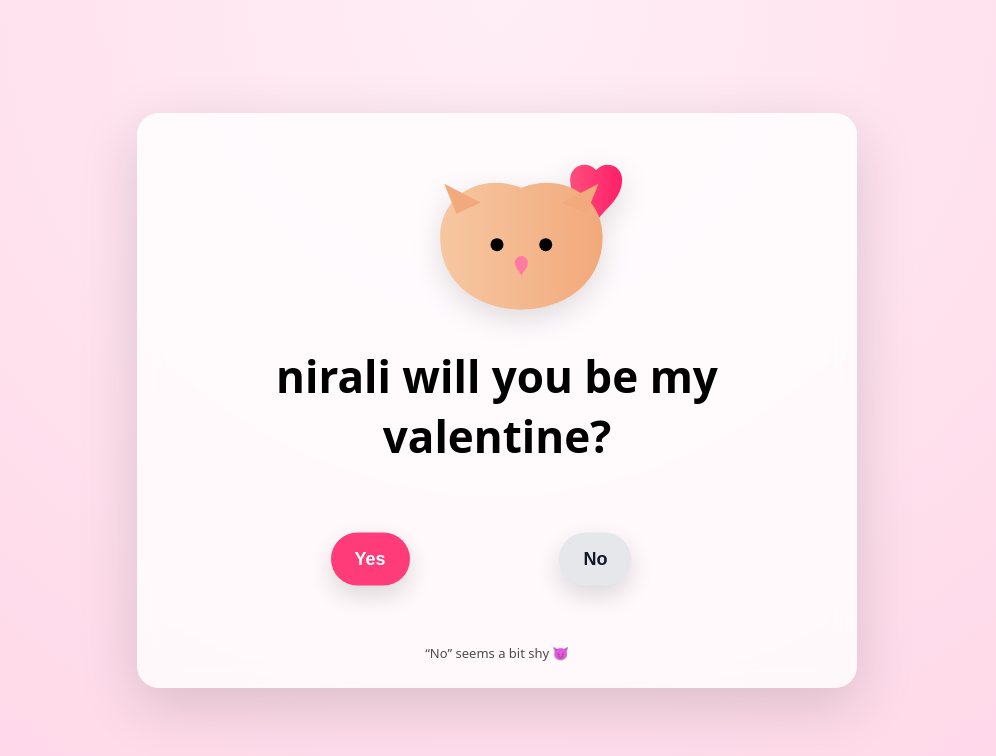
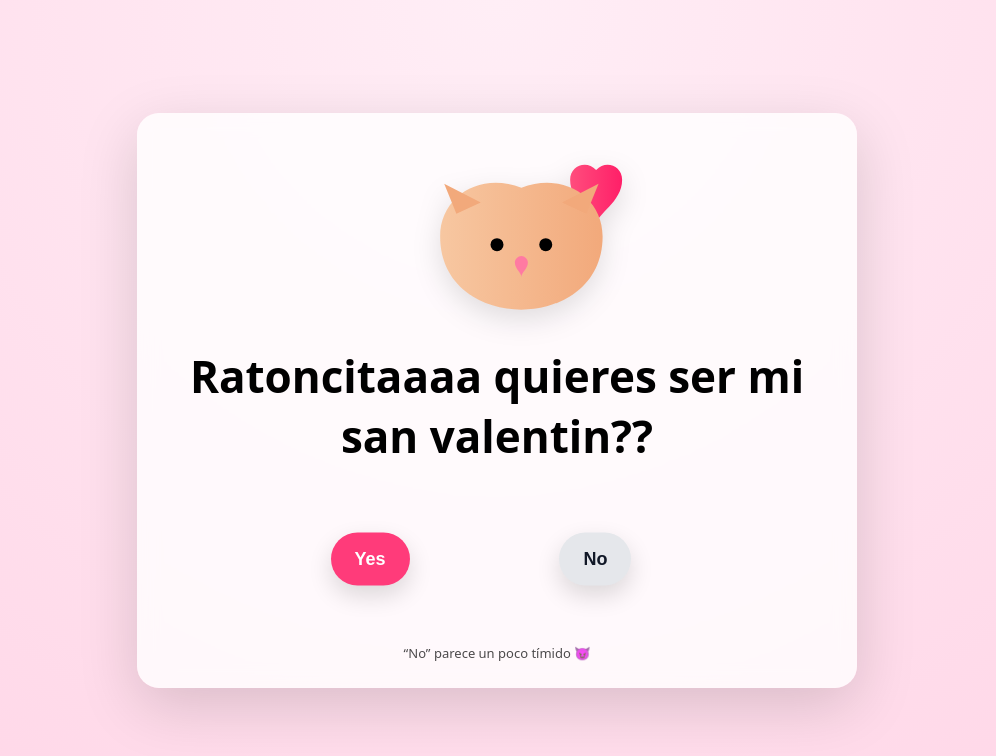
Before and after one commit to JonAnder1355/MireiaLaPaella, a plain HTML site: page joniindex.html in a window 1280 px wide. Shown: the whole page, without its empty margins (143-1139 px from the left). Drawn offline with nearby package versions, Linux system fonts and the light colour scheme.

Commit message:
Update joniindex.html with new content and styles

```diff
--- a/joniindex.html
+++ b/joniindex.html
@@ -171,7 +171,7 @@
             fill="#ff7aa2"/>
     </svg>
 
-    <h1>nirali will you be my valentine?</h1>
+    <h1>Ratoncitaaaa quieres ser mi san valentin??</h1>
 
     <section class="button-zone" id="zone">
       <button id="yesBtn">Yes</button>
@@ -179,7 +179,7 @@
     </section>
 
     <!-- HINT -->
-    <div class="hint" id="hint">“No” seems a bit shy 😈</div>
+    <div class="hint" id="hint">“No” parece un poco tímido 😈</div>
 
     <section class="result" id="result">
       <h2>YAY! 🎉</h2>
```
